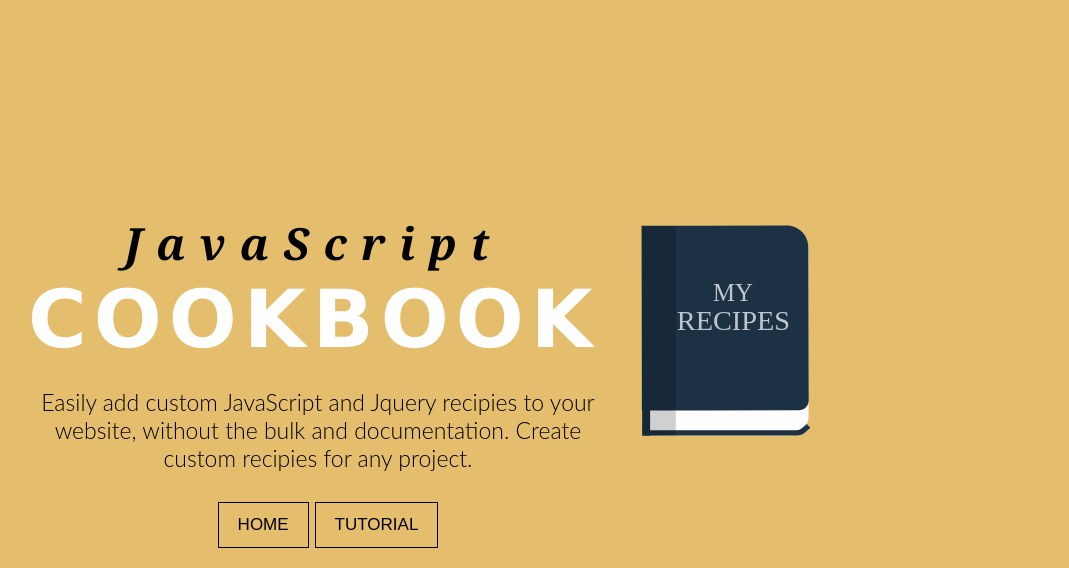
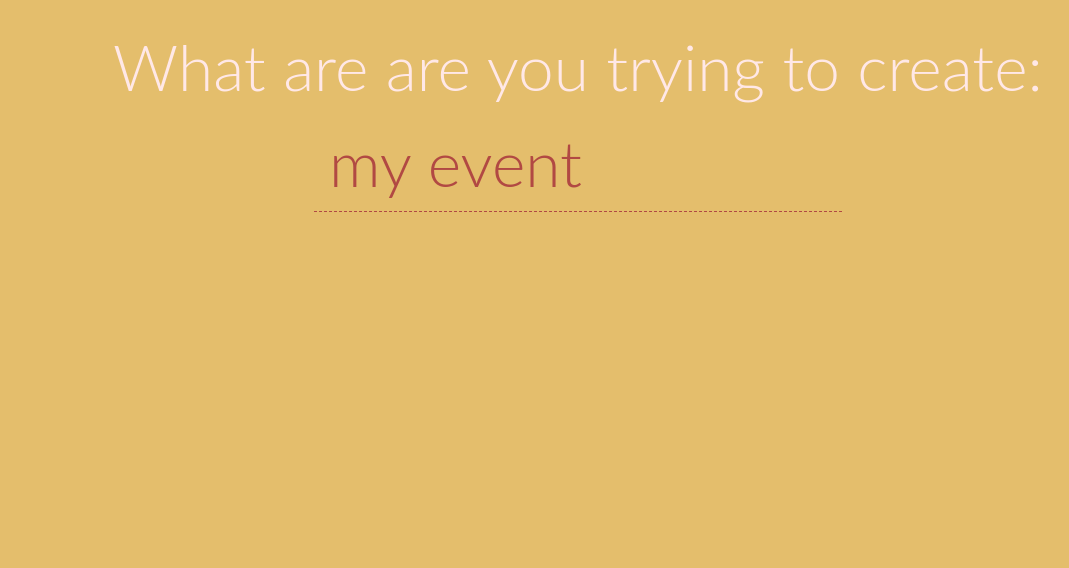
Before and after one commit to IAmNatch/JSCookbook, a React (Create React App) app in the folder js-react-app/: page / in a window 1280 px wide. Shown: the top 568 px of the page, without its empty margins (62-1131 px from the left). Built offline with nearby package versions, Linux system fonts and the light colour scheme.

Commit message:
added Axios

```diff
--- a/js-react-app/package.json
+++ b/js-react-app/package.json
@@ -3,6 +3,7 @@
   "version": "0.1.0",
   "private": true,
   "dependencies": {
+    "axios": "^0.16.2",
     "react": "^15.6.1",
     "react-dom": "^15.6.1",
     "react-scripts": "1.0.10"
--- a/js-react-app/src/App.js
+++ b/js-react-app/src/App.js
@@ -1,12 +1,13 @@
 import React, { Component } from 'react';
 import logo from './logo.svg';
 import './App.css';
+import axios from 'axios';
 
 class App extends Component {
   render() {
     return (
       <div className="App">
-       <Home />
+       <Form />
       </div>
     );
   }
@@ -57,6 +58,7 @@
 
   this.setState({formValues})
   console.log(this.state.formValues["event-type"] )
+
 }
 
 
@@ -105,6 +107,9 @@
 handleSubmit(event) {
     event.preventDefault();
     console.log(this.state.formValues);
+    axios.post('http://localhost:8080/generate', {
+
+    })
 }
 
 render(){
@@ -190,8 +195,7 @@
       <br />
         <label style={{display: this.state.formValues["target-id-class"] &&  this.state.formValues["event-type"] === 'tooltip'  && this.state.formValues["type"] != 'dropdown' ? 'inline-block' : 'none' }}> How would you like to make is disapear:
         	<select name="disapaer" value={this.state.formValues["disapaer"]} onChange={this.handleChange.bind(this)}>
-
-    			<option value="do-not-submit" > options</option>
+    			<option value="do-not-submit"> options</option>
 						<option value="opacity">opacity</option>
 						<option value="dislay: none">dislay: none</option>
 					</select>
```
